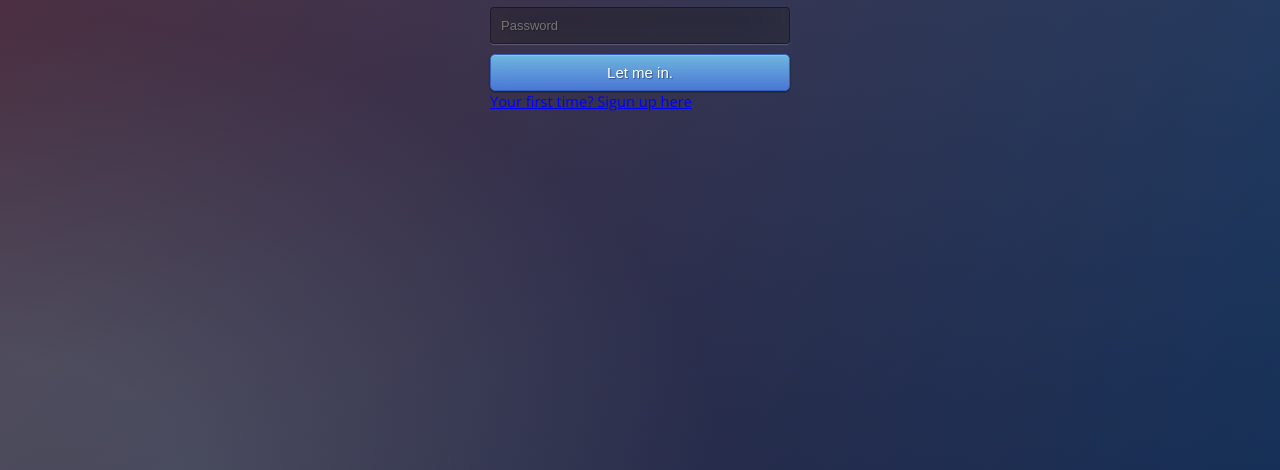
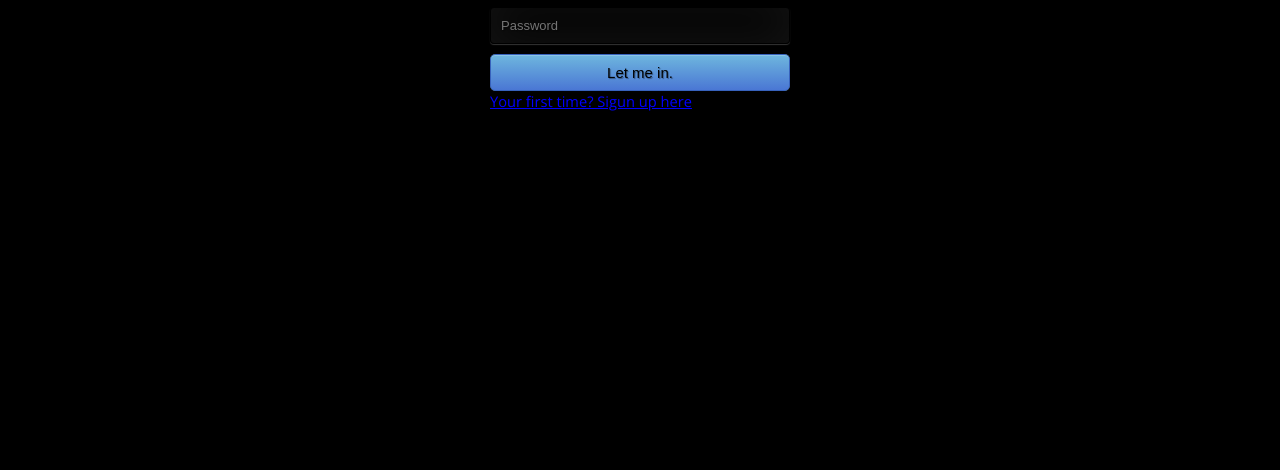
Before and after one commit to BrianSerem/SendIT, a plain HTML site: page login.html in a window 1280 px wide. Shown: the part 330-800 px from the top of the page. Drawn offline with nearby package versions, Linux system fonts and the light colour scheme.

Commit message:
tweaked a few in css

```diff
--- a/css/forms.css
+++ b/css/forms.css
@@ -1,12 +1,8 @@
 @import url(https://fonts.googleapis.com/css?family=Open+Sans);
-.btn { display: inline-block; *display: inline; *zoom: 1; padding: 4px 10px 4px; margin-bottom: 0; font-size: 13px; line-height: 18px; color: #333333; text-align: center;text-shadow: 0 1px 1px rgba(255, 255, 255, 0.75); vertical-align: middle; background-color: #f5f5f5; background-image: -moz-linear-gradient(top, #ffffff, #e6e6e6); background-image: -ms-linear-gradient(top, #ffffff, #e6e6e6); background-image: -webkit-gradient(linear, 0 0, 0 100%, from(#ffffff), to(#e6e6e6)); background-image: -webkit-linear-gradient(top, #ffffff, #e6e6e6); background-image: -o-linear-gradient(top, #ffffff, #e6e6e6); background-image: linear-gradient(top, #ffffff, #e6e6e6); background-repeat: repeat-x; filter: progid:dximagetransform.microsoft.gradient(startColorstr=#ffffff, endColorstr=#e6e6e6, GradientType=0); border-color: #e6e6e6 #e6e6e6 #e6e6e6; border-color: rgba(0, 0, 0, 0.1) rgba(0, 0, 0, 0.1) rgba(0, 0, 0, 0.25); border: 1px solid #e6e6e6; -webkit-border-radius: 4px; -moz-border-radius: 4px; border-radius: 4px; -webkit-box-shadow: inset 0 1px 0 rgba(255, 255, 255, 0.2), 0 1px 2px rgba(0, 0, 0, 0.05); -moz-box-shadow: inset 0 1px 0 rgba(255, 255, 255, 0.2), 0 1px 2px rgba(0, 0, 0, 0.05); box-shadow: inset 0 1px 0 rgba(255, 255, 255, 0.2), 0 1px 2px rgba(0, 0, 0, 0.05); cursor: pointer; *margin-left: .3em; }
-.btn:hover, .btn:active, .btn.active, .btn.disabled, .btn[disabled] { background-color: #e6e6e6; }
 .btn-large { padding: 9px 14px; font-size: 15px; line-height: normal; -webkit-border-radius: 5px; -moz-border-radius: 5px; border-radius: 5px; }
-.btn:hover { color: #333333; text-decoration: none; background-color: #e6e6e6; background-position: 0 -15px; -webkit-transition: background-position 0.1s linear; -moz-transition: background-position 0.1s linear; -ms-transition: background-position 0.1s linear; -o-transition: background-position 0.1s linear; transition: background-position 0.1s linear; }
-.btn-primary, .btn-primary:hover { text-shadow: 0 -1px 0 rgba(0, 0, 0, 0.25); color: #ffffff; }
-.btn-primary.active { color: rgba(255, 255, 255, 0.75); }
-.btn-primary { background-color: #4a77d4; background-image: -moz-linear-gradient(top, #6eb6de, #4a77d4); background-image: -ms-linear-gradient(top, #6eb6de, #4a77d4); background-image: -webkit-gradient(linear, 0 0, 0 100%, from(#6eb6de), to(#4a77d4)); background-image: -webkit-linear-gradient(top, #6eb6de, #4a77d4); background-image: -o-linear-gradient(top, #6eb6de, #4a77d4); background-image: linear-gradient(top, #6eb6de, #4a77d4); background-repeat: repeat-x; filter: progid:dximagetransform.microsoft.gradient(startColorstr=#6eb6de, endColorstr=#4a77d4, GradientType=0);  border: 1px solid #3762bc; text-shadow: 1px 1px 1px rgba(0,0,0,0.4); box-shadow: inset 0 1px 0 rgba(255, 255, 255, 0.2), 0 1px 2px rgba(0, 0, 0, 0.5); }
-.btn-primary:hover, .btn-primary:active, .btn-primary.active, .btn-primary.disabled, .btn-primary[disabled] { filter: none; background-color: #4a77d4; }
+.btn-primary.active { background-color: red; }
+.btn-primary { background-color: yellow; background-image: -moz-linear-gradient(top, #6eb6de, #4a77d4); background-image: -ms-linear-gradient(top, #6eb6de, #4a77d4); background-image: -webkit-gradient(linear, 0 0, 0 100%, from(#6eb6de), to(#4a77d4)); background-image: -webkit-linear-gradient(top, #6eb6de, #4a77d4); background-image: -o-linear-gradient(top, #6eb6de, #4a77d4); background-image: linear-gradient(top, #6eb6de, #4a77d4); background-repeat: repeat-x; filter: progid:dximagetransform.microsoft.gradient(startColorstr=#6eb6de, endColorstr=#4a77d4, GradientType=0);  border: 1px solid #3762bc; text-shadow: 1px 1px 1px rgba(0,0,0,0.4); box-shadow: inset 0 1px 0 rgba(255, 255, 255, 0.2), 0 1px 2px rgba(0, 0, 0, 0.5); }
+.btn-primary:hover, .btn-primary:active, .btn-primary.active, .btn-primary.disabled, .btn-primary[disabled] { filter: none; background-color: blue; }
 .btn-block { width: 100%; display:block; }
 
 * { -webkit-box-sizing:border-box; -moz-box-sizing:border-box; -ms-box-sizing:border-box; -o-box-sizing:border-box; box-sizing:border-box; }
@@ -14,15 +10,11 @@
 html { width: 100%; height:100%; overflow:hidden; }
 
 body {
+	background-color: black;
 	width: 100%;
 	height:100%;
 	font-family: 'Open Sans', sans-serif;
-	background: #092756;
-	background: -moz-radial-gradient(0% 100%, ellipse cover, rgba(104,128,138,.4) 10%,rgba(138,114,76,0) 40%),-moz-linear-gradient(top,  rgba(57,173,219,.25) 0%, rgba(42,60,87,.4) 100%), -moz-linear-gradient(-45deg,  #670d10 0%, #092756 100%);
-	background: -webkit-radial-gradient(0% 100%, ellipse cover, rgba(104,128,138,.4) 10%,rgba(138,114,76,0) 40%), -webkit-linear-gradient(top,  rgba(57,173,219,.25) 0%,rgba(42,60,87,.4) 100%), -webkit-linear-gradient(-45deg,  #670d10 0%,#092756 100%);
-	background: -o-radial-gradient(0% 100%, ellipse cover, rgba(104,128,138,.4) 10%,rgba(138,114,76,0) 40%), -o-linear-gradient(top,  rgba(57,173,219,.25) 0%,rgba(42,60,87,.4) 100%), -o-linear-gradient(-45deg,  #670d10 0%,#092756 100%);
-	background: -ms-radial-gradient(0% 100%, ellipse cover, rgba(104,128,138,.4) 10%,rgba(138,114,76,0) 40%), -ms-linear-gradient(top,  rgba(57,173,219,.25) 0%,rgba(42,60,87,.4) 100%), -ms-linear-gradient(-45deg,  #670d10 0%,#092756 100%);
-	background: -webkit-radial-gradient(0% 100%, ellipse cover, rgba(104,128,138,.4) 10%,rgba(138,114,76,0) 40%), linear-gradient(to bottom,  rgba(57,173,219,.25) 0%,rgba(42,60,87,.4) 100%), linear-gradient(135deg,  #670d10 0%,#092756 100%);
+
 	filter: progid:DXImageTransform.Microsoft.gradient( startColorstr='#3E1D6D', endColorstr='#092756',GradientType=1 );
 }
 .login {
```
